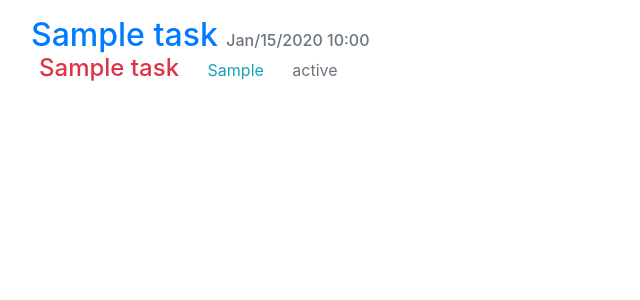
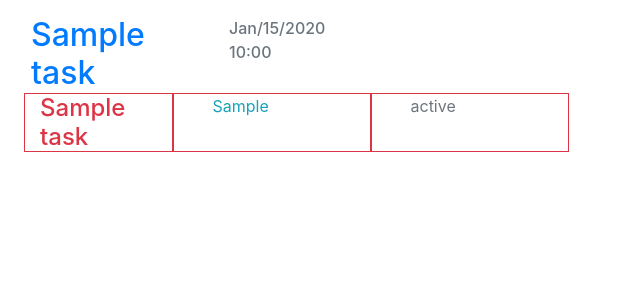
Before and after one commit to ahakra/flasktask, a Flask app: page /dashboard in a window 1280 px wide. Shown: the part 56-356 px from the top of the page, without its empty margins (0-640 px from the left). Run offline with Flask 2, Linux system fonts and the light colour scheme; a database or web service that is not in the repository returns one stand-in record (values such as "Sample title"); some libraries are stand-ins or nearby versions.

Commit message:
added row and columns to dashboard

```diff
--- a/templates/dashboard.html
+++ b/templates/dashboard.html
@@ -14,17 +14,22 @@
 
          {% for task in main_task %}
 
-      <div class="col-6 ">
+      <div class="col-6 row pb-5 ">
+        <div class="col-4">
+        <a class="h2 text-primary ">{{task['task']}} </a>
+       </div>
+       <div class="col-3">
+        <a class="h6 text-secondary">{{ task['date_ins'].strftime('%b/%d/%Y   %H:%M')}}</a>
+       </div>
+       <div class="col-3"></div>
+            {% for sub in sub_task %}
 
-        <a class="h2 text-primary">{{task['task']}} </a>
-        <a class="h6 text-secondary">{{ task['date_ins'].strftime('%b/%d/%Y   %H:%M')}}</a>
-            {% for sub in sub_task %}
-            <p class="ml-2">
              {% if sub['parent_ID'] == task['_id'] %}
-              <a class="h4 text-danger">{{sub['task']}}</a>
-              <a class="text-info ml-4">{{sub['assigned_to']}} </a>
-              <a class="text-secondary ml-4">{{sub['status']}} </a>
-             </p>
+
+             <div class="col-3 ml-2 border border-danger"><a class="h4 text-danger">{{sub['task']}}</a> </div>
+             <div class="col-4 border border-danger"><a class="text-info ml-4">{{sub['assigned_to']}} </a></div>
+             <div class="col-4 border border-danger"><a class="text-secondary ml-4">{{sub['status']}} </a></div>
+
              {% endif %}
             {% endfor %}
         </div>
```
